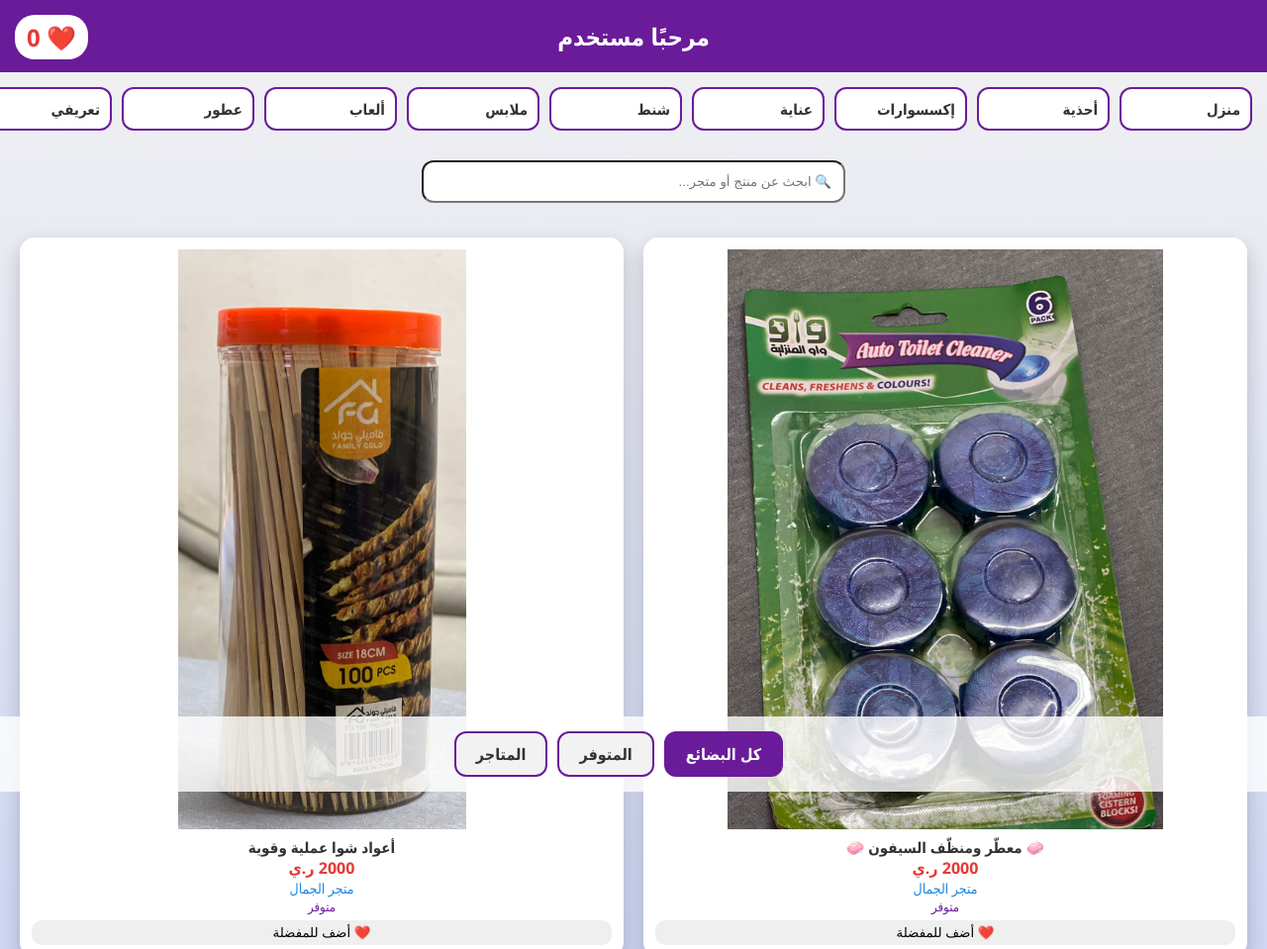
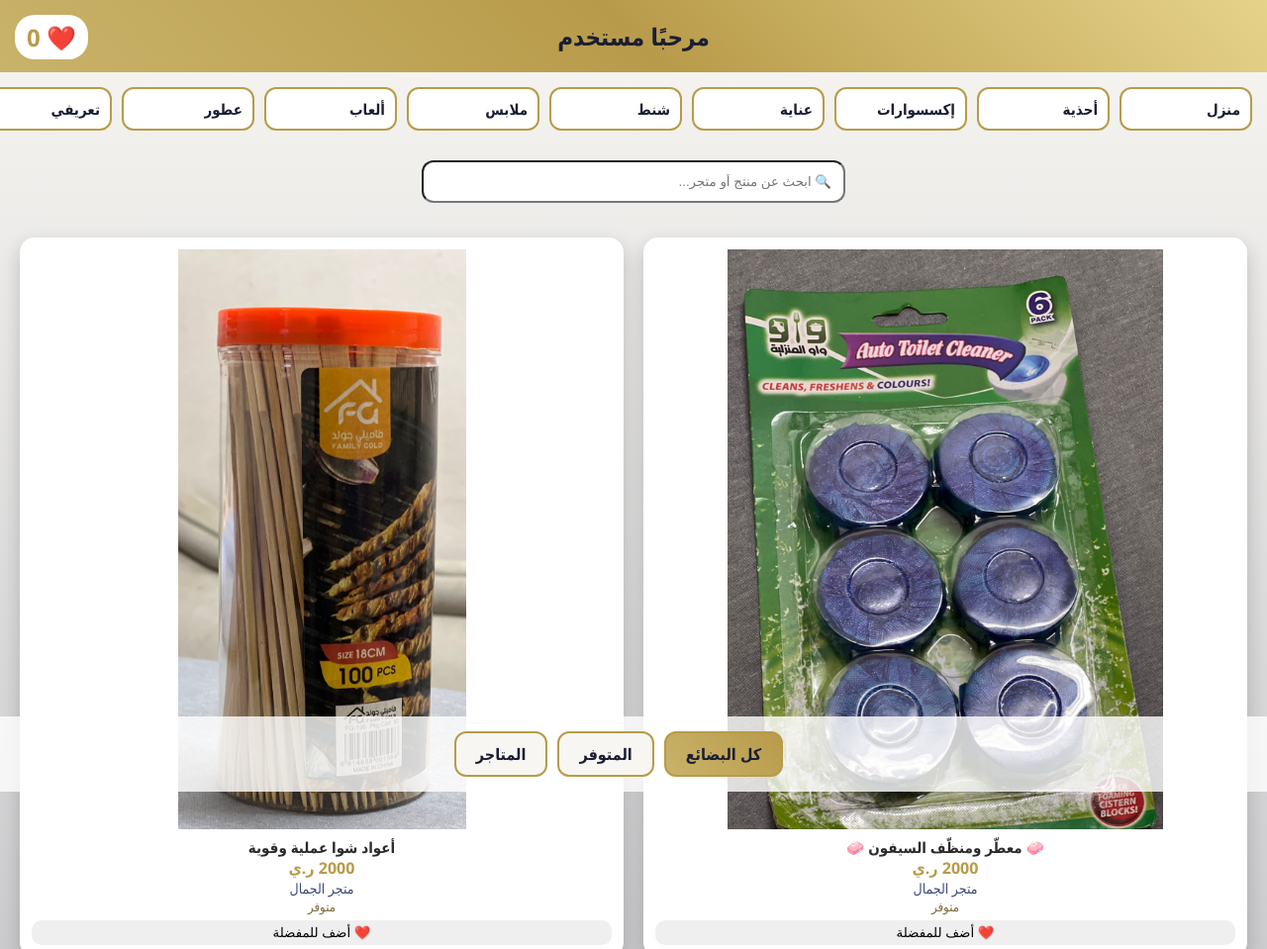
Before and after one commit to daliluktrafel-spec/project-folder, a plain HTML site: page home.html in a window 1280 px wide. Shown: the top 959 px of the page at 99% size. Drawn offline with Linux system fonts and the light colour scheme.

Commit message:
Update home.html

```diff
--- a/home.html
+++ b/home.html
@@ -9,17 +9,23 @@
 body {
     margin: 0;
     font-family: "Segoe UI", Tahoma, Arial, sans-serif;
-    background: linear-gradient(to bottom,#f2f2f2 0%,#4a6cf7 25%,#6a1b9a 75%,#f2f2f2 100%);
-    color: #333;
+    background: linear-gradient(
+        to bottom,
+        #f7f6f2 0%,
+        #2c2f4a 25%,
+        #1b1e33 75%,
+        #f7f6f2 100%
+    );
+    color: #2b2b2b;
 }
 
 .header {
-    background: #6a1b9a;
+    background: linear-gradient(45deg,#c9b36a,#b89b4a,#e6d38a);
     padding: 20px;
     text-align: center;
     font-size: 24px;
     font-weight: bold;
-    color: white;
+    color: #1b1e33;
     position: relative;
 }
 
@@ -28,7 +34,7 @@ body {
     left: 15px;
     top: 15px;
     background: white;
-    color: #e53935;
+    color: #b89b4a;
     padding: 6px 12px;
     border-radius: 20px;
     font-weight: bold;
@@ -46,17 +52,18 @@ body {
     flex: 0 0 auto;
     min-width: 110px;
     background: white;
-    border: 2px solid #6a1b9a;
+    border: 2px solid #b89b4a;
     border-radius: 12px;
     padding: 10px;
     font-weight: bold;
     font-size: 15px;
     cursor: pointer;
     white-space: nowrap;
+    color: #1b1e33;
 }
 .category-btn:hover {
-    background: #6a1b9a;
-    color: white;
+    background: linear-gradient(45deg,#c9b36a,#b89b4a);
+    color: #1b1e33;
 }
 
 @media (max-width: 600px) {
@@ -96,9 +103,9 @@ body {
 }
 
 .product-name { font-weight: bold; font-size: 15px; }
-.product-price { color: #e53935; font-weight: bold; }
-.product-store { color: #1e88e5; font-size: 14px; }
-.product-status { color: #6a1b9a; font-size: 13px; }
+.product-price { color: #b89b4a; font-weight: bold; }
+.product-store { color: #3f4a7a; font-size: 14px; }
+.product-status { color: #7a6a3a; font-size: 13px; }
 
 .tabs {
     display: flex;
@@ -114,15 +121,16 @@ body {
 .tab {
     padding: 10px 20px;
     border-radius: 12px;
-    border: 2px solid #6a1b9a;
+    border: 2px solid #b89b4a;
     font-weight: bold;
-    background: #f2f2f2;
+    background: #f7f6f2;
     cursor: pointer;
+    color: #1b1e33;
 }
 
 .tab.active {
-    background: #6a1b9a;
-    color: white;
+    background: linear-gradient(45deg,#c9b36a,#b89b4a);
+    color: #1b1e33;
 }
 </style>
 </head>
```
